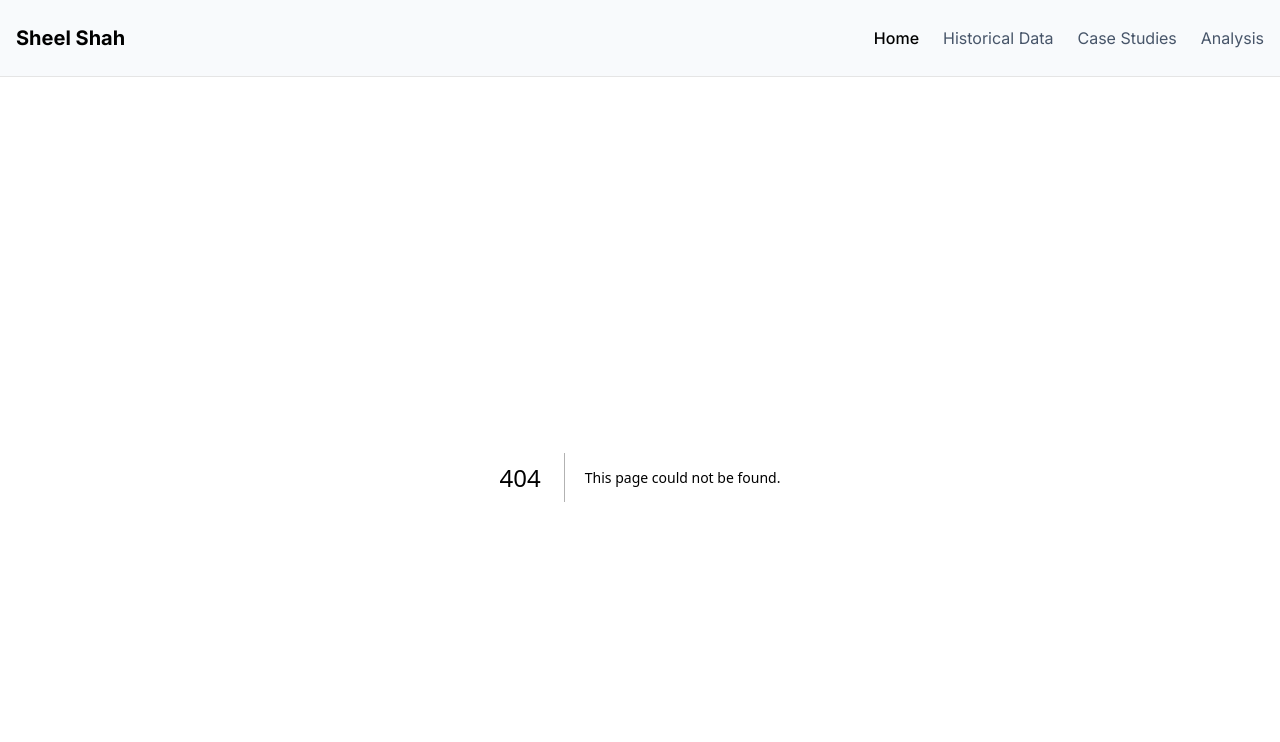
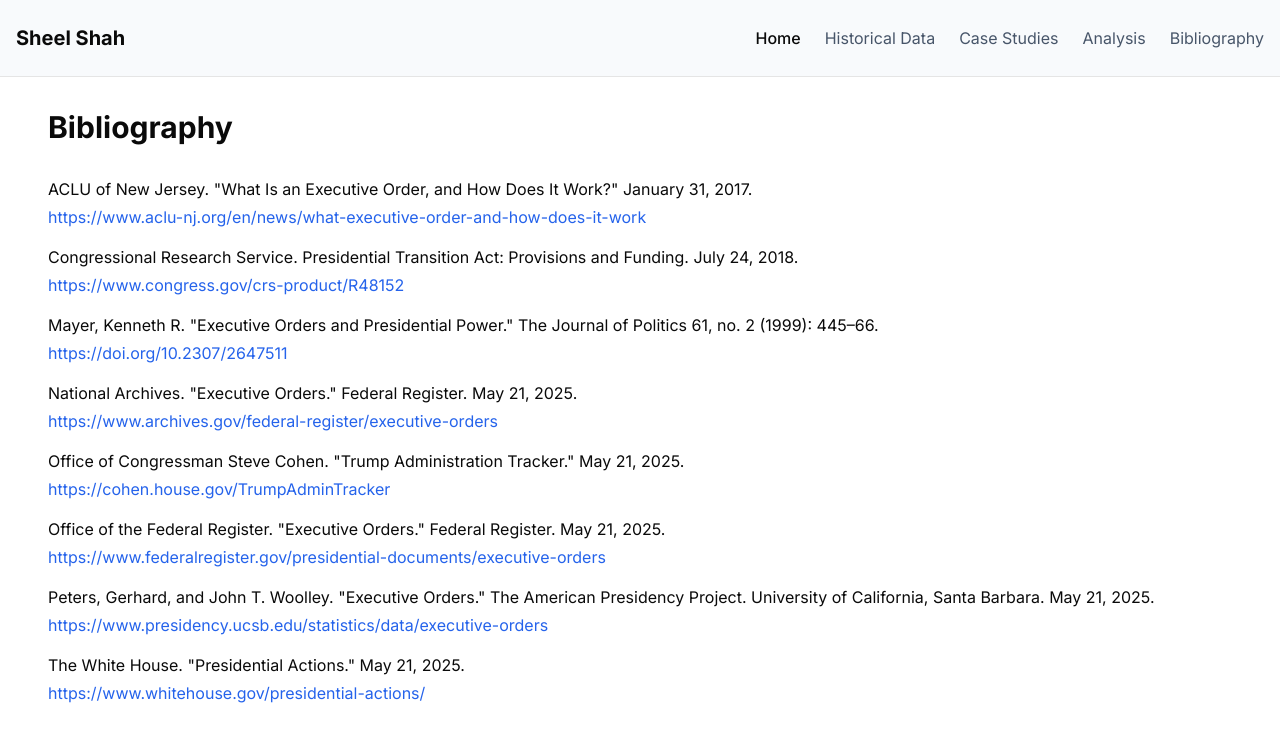
Before and after one commit to Sheel2007/executiveorders, a Next.js app: page /bibliography in a window 1280 px wide. Before the commit this address had no page. Shown: the top 742 px of the page. Built offline with nearby package versions, Linux system fonts and the light colour scheme.

Commit message:
Add Bibliography

```diff
--- /dev/null
+++ b/app/bibliography/page.tsx
@@ -0,0 +1,86 @@
+import React from "react"
+
+export default function Bibliography() {
+  return (
+    <div className="container mx-auto px-4 py-8">
+      <div className="ml-8">
+        <h1 className="text-3xl font-bold mb-8">Bibliography</h1>
+        <div className="space-y-6">
+          <div className="prose max-w-none">
+            <p className="mb-1">
+              ACLU of New Jersey. "What Is an Executive Order, and How Does It Work?" January 31, 2017.
+            </p>
+            <p className="mb-4">
+              <a href="https://www.aclu-nj.org/en/news/what-executive-order-and-how-does-it-work" className="text-blue-600 hover:underline">
+                https://www.aclu-nj.org/en/news/what-executive-order-and-how-does-it-work
+              </a>
+            </p>
+
+            <p className="mb-1">
+              Congressional Research Service. Presidential Transition Act: Provisions and Funding. July 24, 2018.
+            </p>
+            <p className="mb-4">
+              <a href="https://www.congress.gov/crs-product/R48152" className="text-blue-600 hover:underline">
+                https://www.congress.gov/crs-product/R48152
+              </a>
+            </p>
+
+            <p className="mb-1">
+              Mayer, Kenneth R. "Executive Orders and Presidential Power." The Journal of Politics 61, no. 2 (1999): 445–66.
+            </p>
+            <p className="mb-4">
+              <a href="https://doi.org/10.2307/2647511" className="text-blue-600 hover:underline">
+                https://doi.org/10.2307/2647511
+              </a>
+            </p>
+
+            <p className="mb-1">
+              National Archives. "Executive Orders." Federal Register. May 21, 2025.
+            </p>
+            <p className="mb-4">
+              <a href="https://www.archives.gov/federal-register/executive-orders" className="text-blue-600 hover:underline">
+                https://www.archives.gov/federal-register/executive-orders
+              </a>
+            </p>
+
+            <p className="mb-1">
+              Office of Congressman Steve Cohen. "Trump Administration Tracker." May 21, 2025.
+            </p>
+            <p className="mb-4">
+              <a href="https://cohen.house.gov/TrumpAdminTracker" className="text-blue-600 hover:underline">
+                https://cohen.house.gov/TrumpAdminTracker
+              </a>
+            </p>
+
+            <p className="mb-1">
+              Office of the Federal Register. "Executive Orders." Federal Register. May 21, 2025.
+            </p>
+            <p className="mb-4">
+              <a href="https://www.federalregister.gov/presidential-documents/executive-orders" className="text-blue-600 hover:underline">
+                https://www.federalregister.gov/presidential-documents/executive-orders
+              </a>
+            </p>
+
+            <p className="mb-1">
+              Peters, Gerhard, and John T. Woolley. "Executive Orders." The American Presidency Project. University of California, Santa Barbara. May 21, 2025.
+            </p>
+            <p className="mb-4">
+              <a href="https://www.presidency.ucsb.edu/statistics/data/executive-orders" className="text-blue-600 hover:underline">
+                https://www.presidency.ucsb.edu/statistics/data/executive-orders
+              </a>
+            </p>
+
+            <p className="mb-1">
+              The White House. "Presidential Actions." May 21, 2025.
+            </p>
+            <p className="mb-4">
+              <a href="https://www.whitehouse.gov/presidential-actions/" className="text-blue-600 hover:underline">
+                https://www.whitehouse.gov/presidential-actions/
+              </a>
+            </p>
+          </div>
+        </div>
+      </div>
+    </div>
+  )
+}
--- a/app/layout.tsx
+++ b/app/layout.tsx
@@ -39,6 +39,9 @@ export default function RootLayout({
                 <Link href="/analysis" className="text-slate-600 hover:text-slate-900">
                   Analysis
                 </Link>
+                <Link href="/bibliography" className="text-slate-600 hover:text-slate-900">
+                  Bibliography
+                </Link>
               </nav>
               <Button variant="outline" className="md:hidden" onClick={() => setMenuOpen(true)}>
                 Menu
@@ -59,6 +62,9 @@ export default function RootLayout({
                     <Link href="/analysis" className="text-slate-600 hover:text-slate-900" onClick={() => setMenuOpen(false)}>
                       Analysis
                     </Link>
+                    <Link href="/bibliography" className="text-slate-600 hover:text-slate-900" onClick={() => setMenuOpen(false)}>
+                      Bibliography
+                    </Link>
                   </nav>
                 </SheetContent>
               </Sheet>
--- a/app/page.tsx
+++ b/app/page.tsx
@@ -127,7 +127,14 @@ export default function Home() {
             </div>
             <div>
               <div className="bg-slate-100 p-4 md:p-8 rounded-lg shadow-md max-w-2xl w-full">
-                <h2 className="text-2xl md:text-3xl font-bold mb-4 md:mb-6 text-center">Data Sources</h2>
+                <div className="flex items-center justify-between mb-4 md:mb-6">
+                  <h2 className="text-2xl md:text-3xl font-bold m-0">Data Sources</h2>
+                  <Button asChild size="sm" className="ml-4">
+                    <Link href="/bibliography">
+                      See full bibliography
+                    </Link>
+                  </Button>
+                </div>
                 <div className="mb-4 md:mb-6">
                   <h3 className="font-semibold text-base md:text-lg mb-2">Primary Sources</h3>
                   <ul className="space-y-2 md:space-y-4 mb-4 md:mb-6">
```
